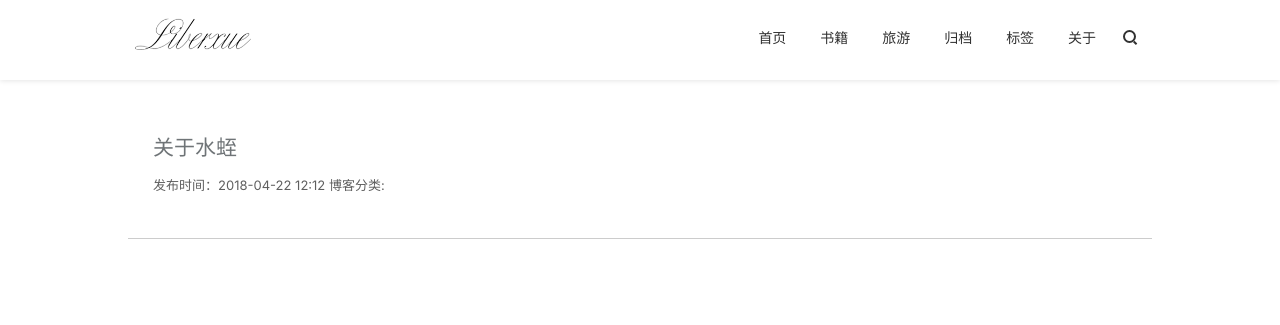
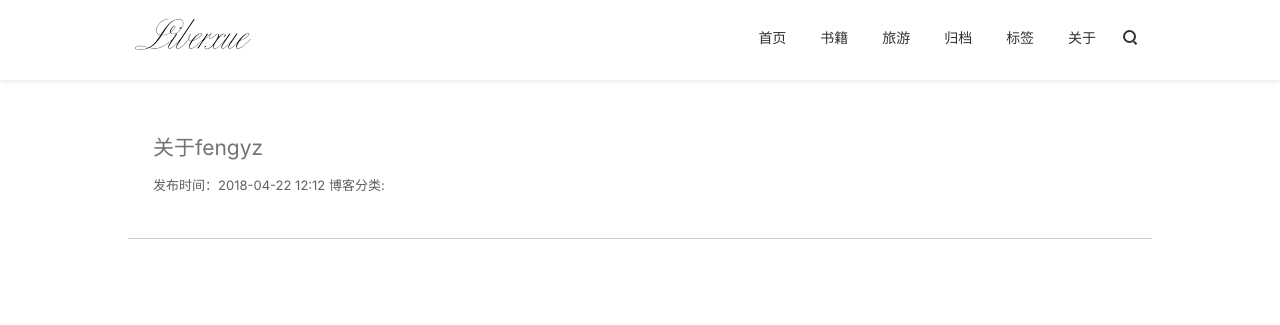
Before and after one commit to fengyongz/fengyongz.github.io, a Jekyll site: the page built from about.md, in a window 1280 px wide and 900 px high. Shown: the top 325 px of the window. Built offline with Jekyll 4.4.1, drawn with Linux system fonts in a browser that asks for light colours; nearby versions of some CDN libraries; comment, search, counter and statistics services are not loaded.

Commit message:
更改名字

```diff
--- a/about.md
+++ b/about.md
@@ -1,7 +1,7 @@
 ---
 layout: blog
-title: 关于水蛭
-description: "关于水蛭"
+title: 关于fengyz
+description: "关于fengyz"
 date: 2018-04-22 12:12:12
 tags:
 redirect_from:
```
